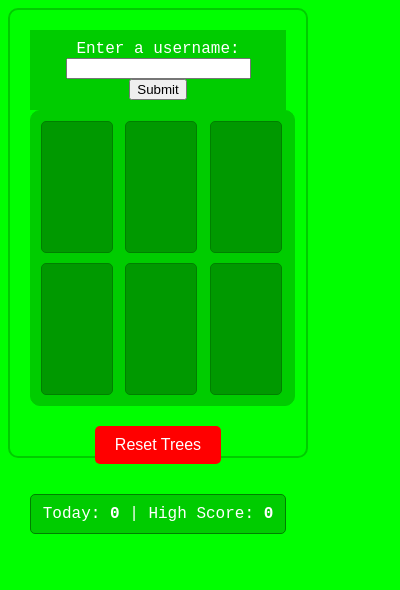
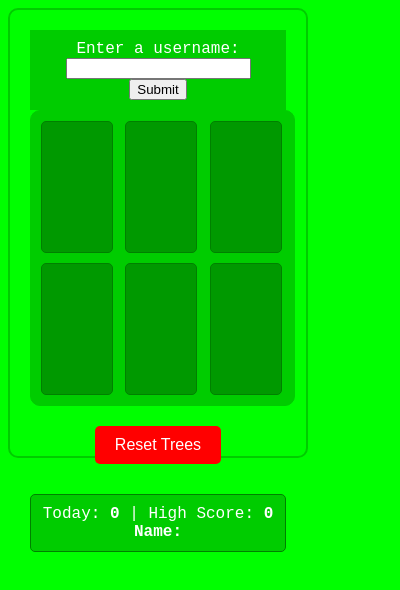
Before and after one commit to Soteria-Smart-Contracts/blinkerbuddy, a browser extension: page popup.html in a window 400 px wide. Drawn offline with Linux system fonts and the light colour scheme.

Commit message:
Jul 21, 2025, 9:36 AM

```diff
--- a/popup.html
+++ b/popup.html
@@ -25,7 +25,7 @@
   <div id="blink-stats">
     Today: <span id="blink-count">0</span> | High Score: <span id="high-score">0</span>
     <br>
-    <span id="username-display"></span>
+    <span>Name:</span><span id="username-display"></span>
   </div>
   <div id="countdown-overlay">
     <div class="countdown-text" id="countdown-text"></div>
```
